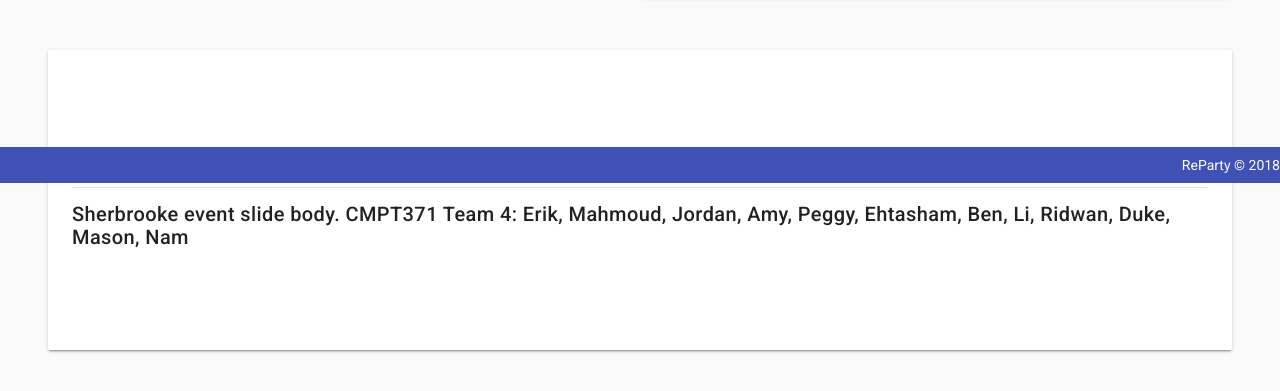
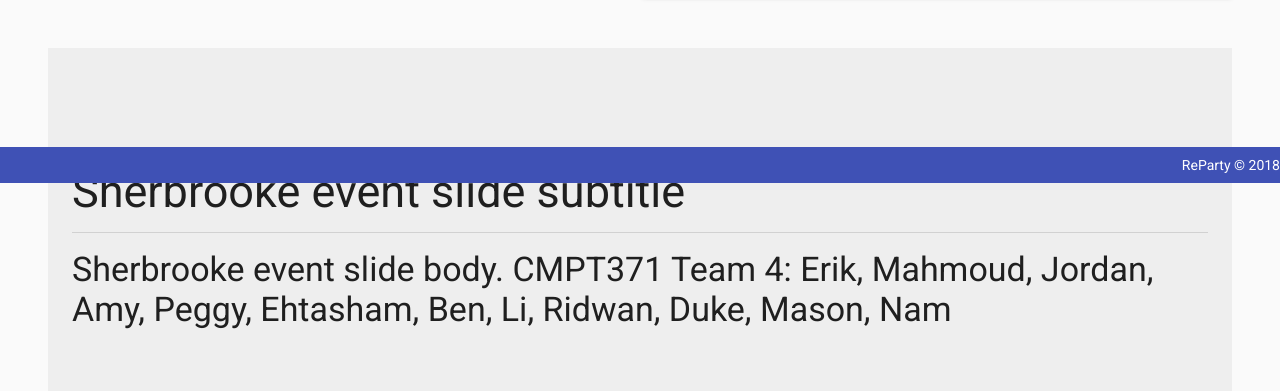
Before and after one commit to 371team4/371Team4, a Vue app: page /slide in a window 1280 px wide. Shown: the part 617-1008 px from the top of the page. Built offline with nearby package versions, Linux system fonts and the light colour scheme.

Commit message:
Added jumbotron element for the event body

```diff
--- a/src/components/Templates/DefaultSlideTemplate.vue
+++ b/src/components/Templates/DefaultSlideTemplate.vue
@@ -59,31 +59,20 @@
     </v-layout>
 
     <!-- Component used as Event Body -->
-    <v-layout
-      row
-      wrap
-      fluid>
-      <v-flex
-        xs12
-        v-show="!slideModeOn">
-
-        <v-card
-          color="white"
-          height="300px">
-          <v-container
-            fill-height
-            fluid>
+    <template>
+      <v-jumbotron color="grey lighten-3">
+        <v-container fill-height>
           <v-layout align-center>
             <v-flex>
-                <div class="title mb-3"> {{ subtitle }}</div>
+              <h3 class="display-2"> {{ subtitle }} </h3>
               <v-divider class="my-3"/>
-                <span class="title mb-3"> {{ eventBody }} </span>
+              <h3 class="display-1"> {{ eventBody }} </h3>
+              <!-- <span class="display-1"> {{ eventBody }} </span> -->
             </v-flex>
           </v-layout>
         </v-container>
-        </v-card>
-      </v-flex>
-    </v-layout>
+      </v-jumbotron>
+    </template>
     <!-- Done event body component -->
 
   </v-container>
```
Lines whose indentation alone changed are shown as unchanged.
